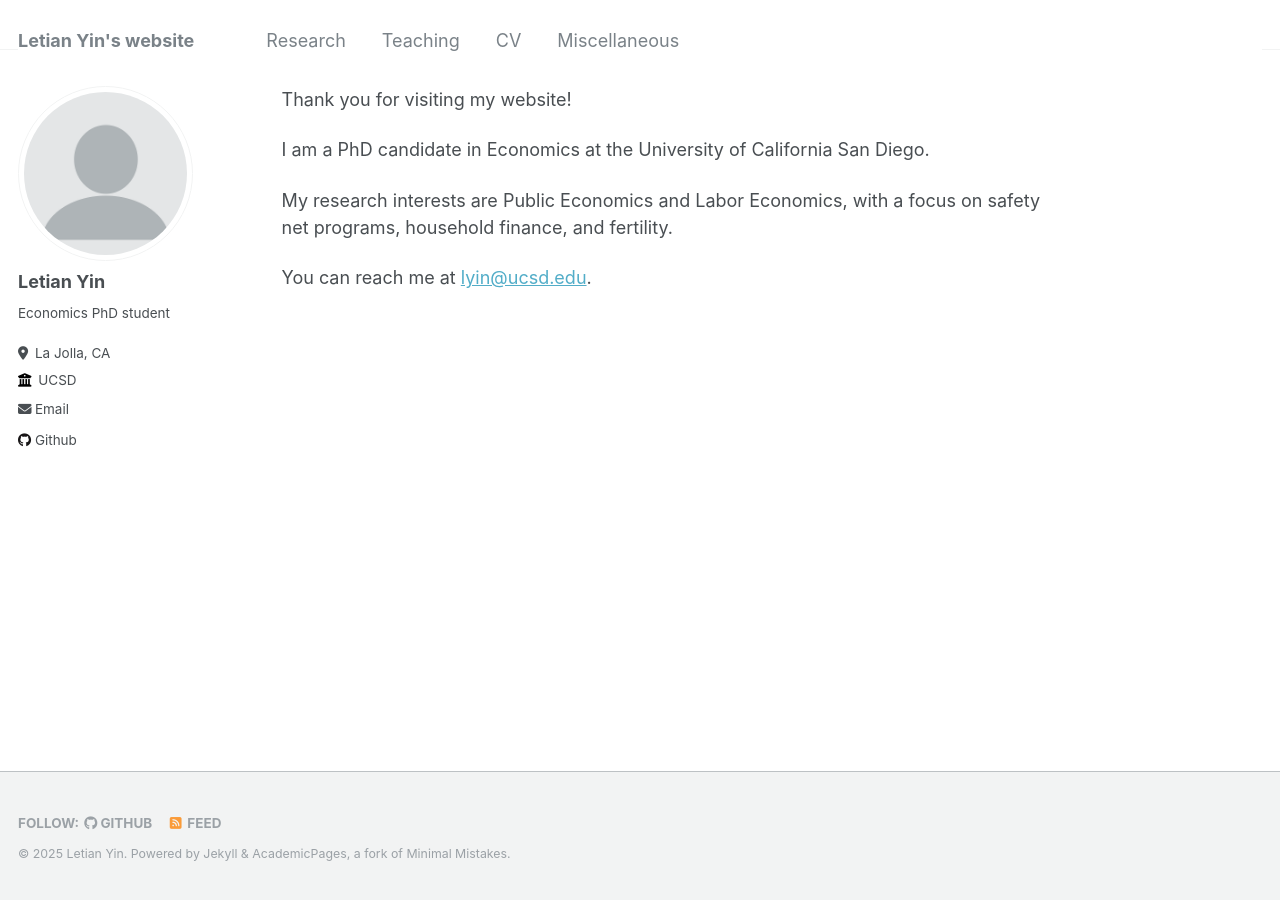
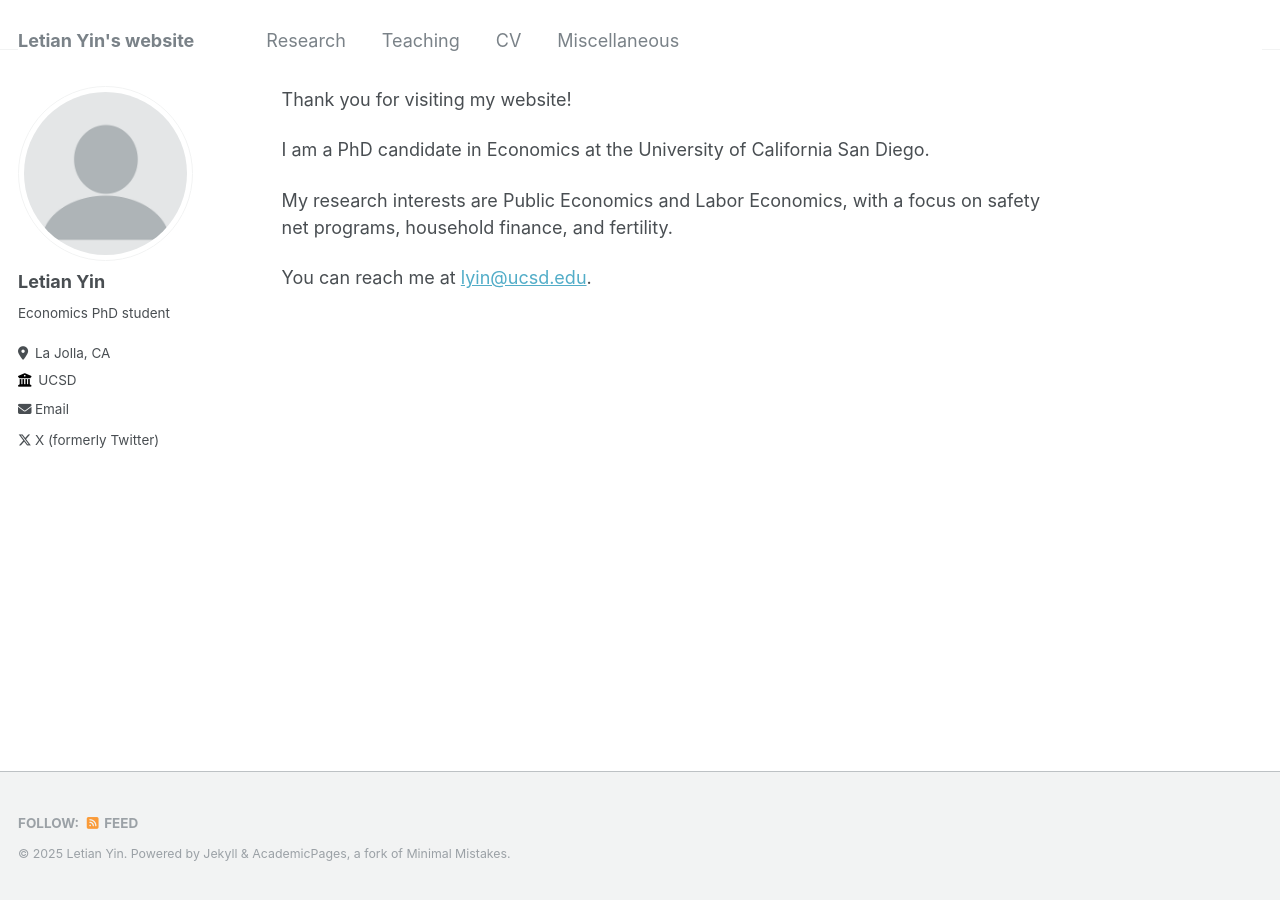
Before and after one commit to letian-yin/letian-yin.github.io, a Jekyll site: the page built from _pages/about.md, in a window 1280 px wide. Built offline with Jekyll 4.4.1, drawn with Linux system fonts in a browser that asks for light colours; part of the change alters nothing that is shown.

Commit message:
Update _config.yml

```diff
--- a/_config.yml
+++ b/_config.yml
@@ -42,7 +42,7 @@ author:
   bitbucket        : # Username - Update with your username on the site
   codepen          : # Username
   dribbble         : # Username
-  github           : "letian-yin"
+  github           : # Username
   kaggle           : # Username
   stackoverflow    : # User number or user number and name (i.e., use "1" or "1/jeff-atwood")
 
@@ -64,7 +64,7 @@ author:
   steam            : # Username
   telegram         : # URL
   tumblr           : # Username
-  twitter          : # Username for X / Twitter
+  twitter          : "letian_yin"
   vine             : # Username
   weibo            : # Username
   wikipedia        : # Username
```
